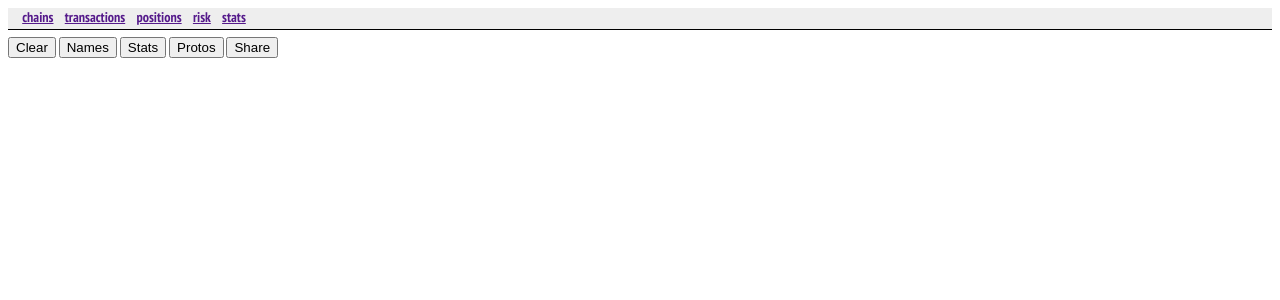
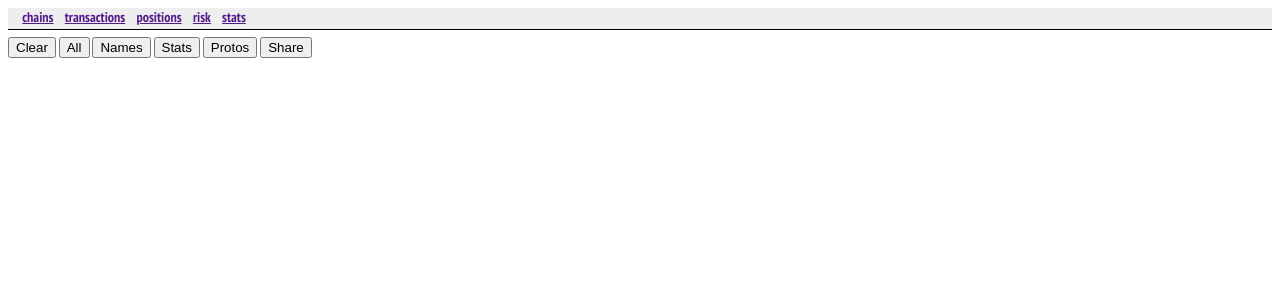
Before and after one commit to edgebips/johnny, a Flask app: template johnny/webapp/templates/chains.html in a window 1280 px wide. Shown: the top 300 px of the page. Run offline with Flask 2, Linux system fonts and the light colour scheme; the template is opened without the code that fills it, so the values that code supplies are empty; parts of the project's set-up code (start-up, migrations or seed data) failed here and were passed over; some libraries are stand-ins or nearby versions.

```diff
--- a/johnny/webapp/templates/chains.html
+++ b/johnny/webapp/templates/chains.html
@@ -36,7 +36,9 @@
       $('button#clear').click( function () {
           table.rows('.selected').deselect();
       } );
-
+      $('button#all').click( function () {
+          table.rows({ search: 'applied' }).select();
+      } );
       // Redirect with a list of the selected chains.
       $('button#names').click( function () {
           var ids = table.rows('.selected').ids().join(",");
@@ -90,6 +92,7 @@
 <body>
 {% include 'navigation.html' %}
 <button id="clear">Clear</button>
+<button id="all">All</button>
 <button id="names">Names</button>
 <button id="stats">Stats</button>
 <button id="protos">Protos</button>
```
Also changed, not shown: 1 other file.
